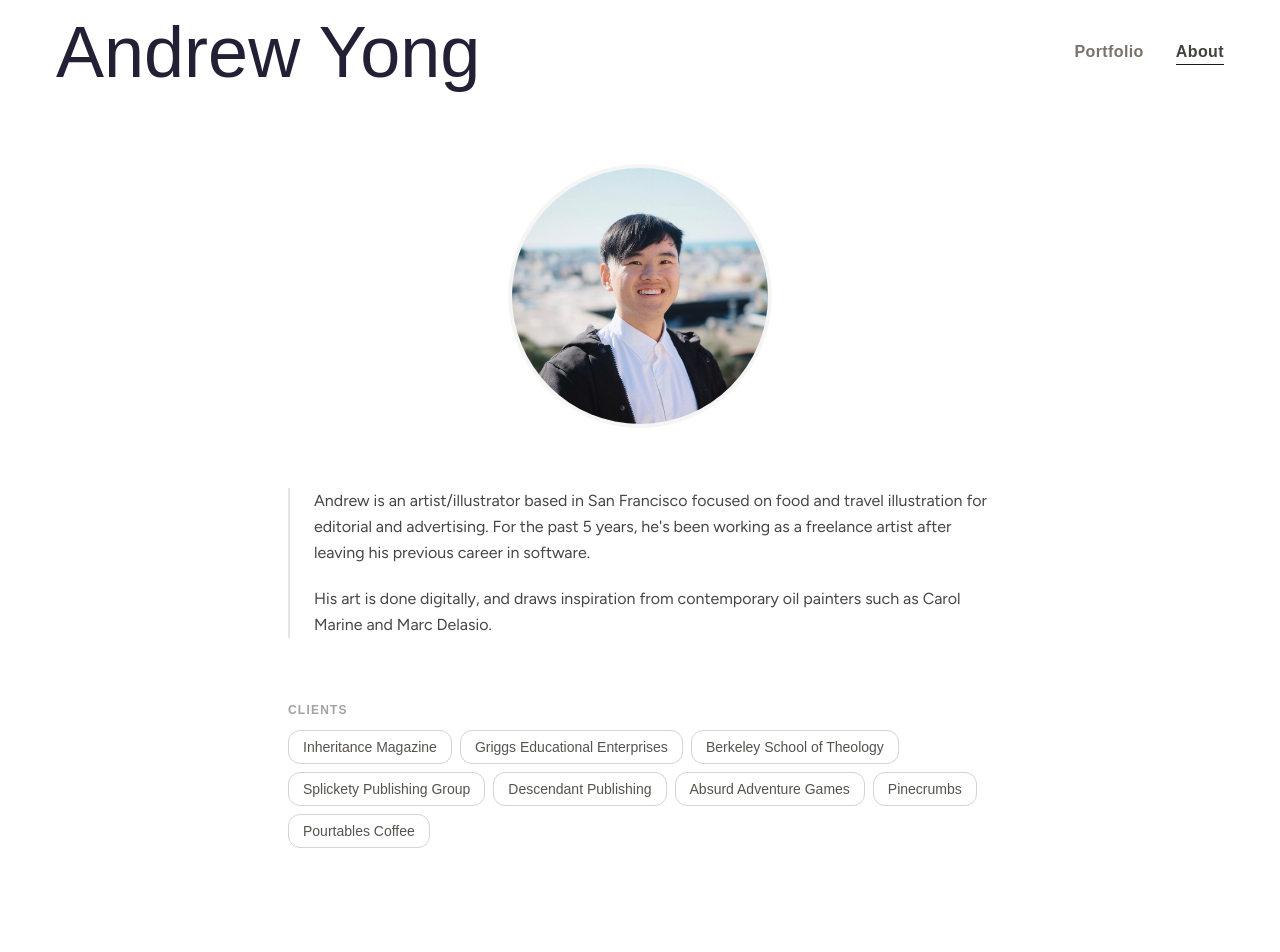
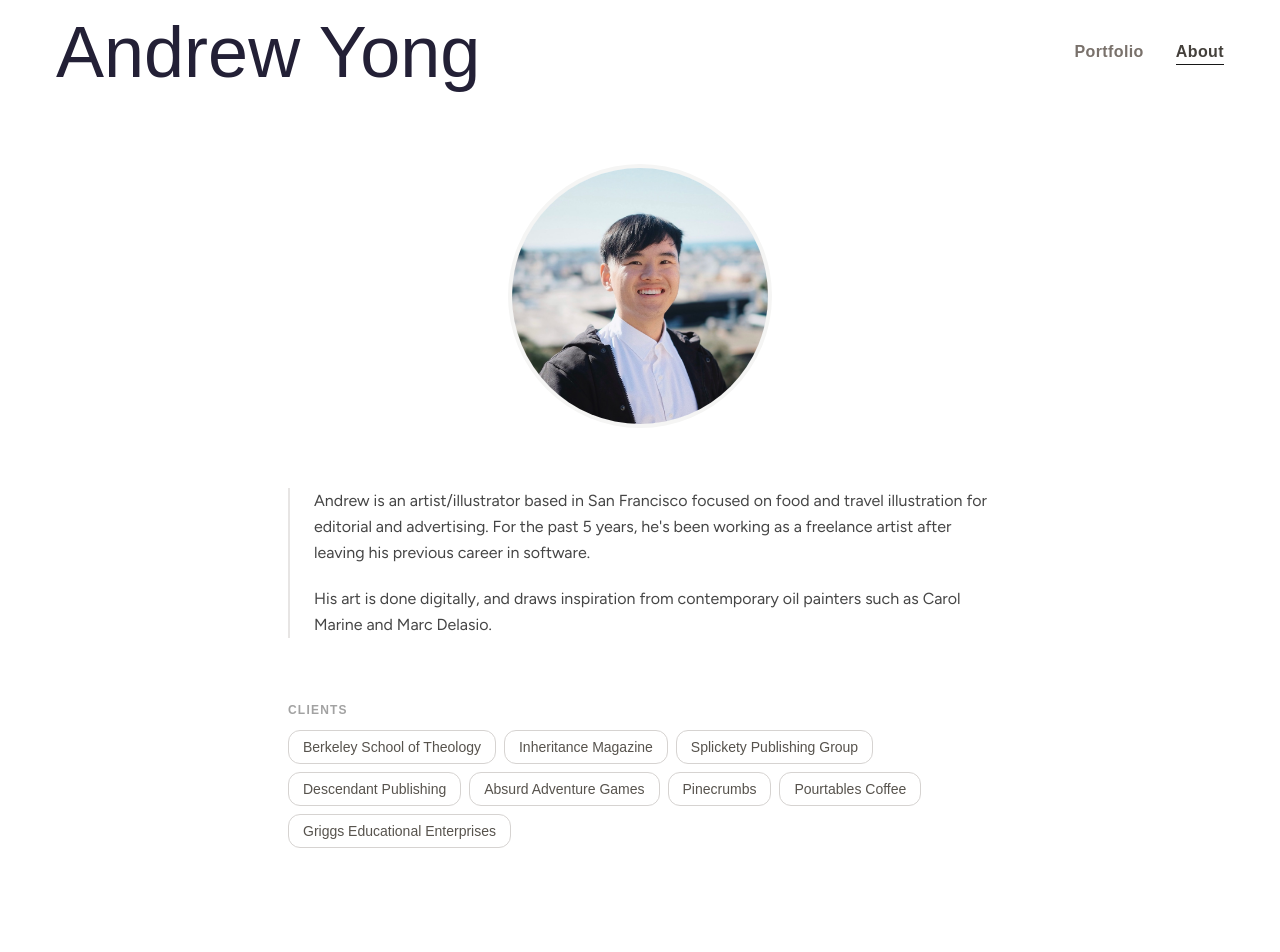
Before and after one commit to andrwyoung/art-portfolio, a Next.js app: page /about in a window 1280 px wide. Shown: the top 952 px of the page. Built offline with nearby package versions, Linux system fonts and the light colour scheme; a web font is replaced by a local one.

Commit message:
reorder client list

```diff
--- a/app/about/page.tsx
+++ b/app/about/page.tsx
@@ -3,15 +3,16 @@ import ContactForm from "@/components/contact-form";
 import { CONTACT_EMAIL } from "../../types/settings";
 
 const CLIENTS = [
+  "Berkeley School of Theology",
   "Inheritance Magazine",
-  "Griggs Educational Enterprises",
-  "Berkeley School of Theology",
   "Splickety Publishing Group",
   "Descendant Publishing",
 
   "Absurd Adventure Games",
   "Pinecrumbs",
   "Pourtables Coffee",
+
+  "Griggs Educational Enterprises",
 ];
 
 export default function About() {
```
